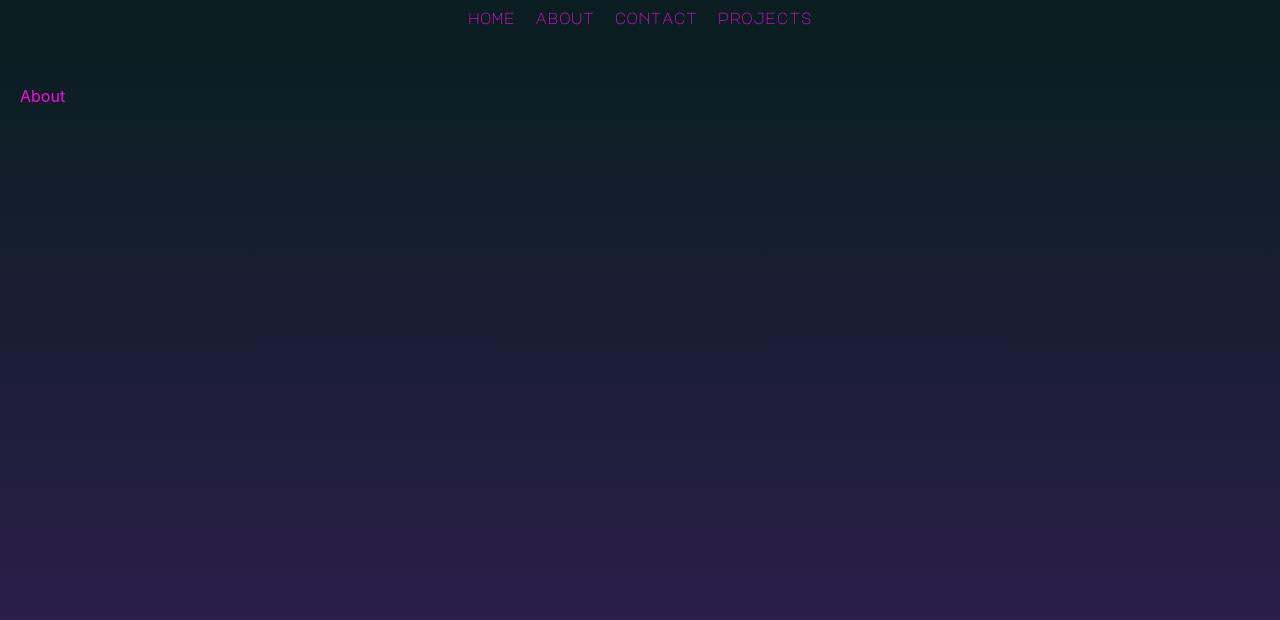
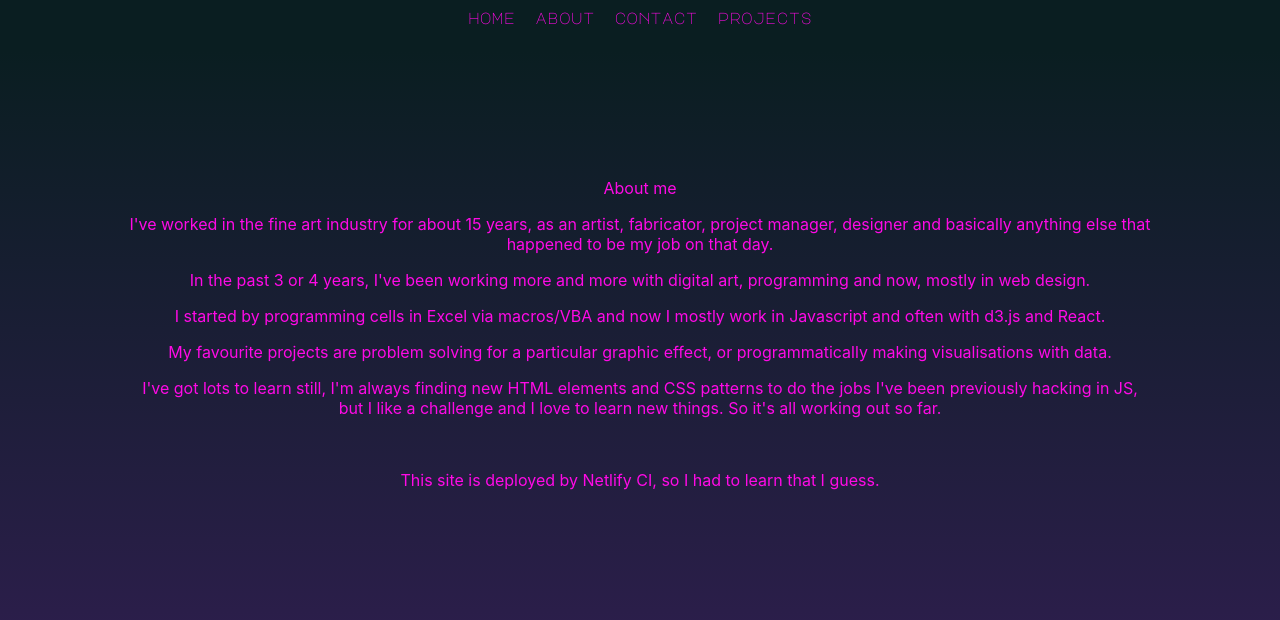
Before and after one commit to hwatton/short-portfolio, a React (Create React App) app: page /about in a window 1280 px wide. Shown: the top 620 px of the page. Built offline with nearby package versions, Linux system fonts and the light colour scheme.

Commit message:
adding messages

```diff
--- a/src/components/about/about.jsx
+++ b/src/components/about/about.jsx
@@ -1,11 +1,26 @@
 function About() {
     return (
-
-        <div style={{margin:"0px",padding: "20px"}}>
-    <p>About</p>
-
-
-        </div>
+        <div style={{
+            width: "100%",
+            textAlign: "center"
+        }}>
+            <div style={{
+                width: "80%",
+                paddingLeft: "10%",
+                paddingTop: "10%"}}>
+            <p
+        style={{
+            margin: "0px"
+        }}>About me</p>
+        <p>I've worked in the fine art industry for about 15 years, as an artist, fabricator, project manager, designer and basically anything else that happened to be my job on that day.</p>
+       <p>In the past 3 or 4 years, I've been working more and more with digital art, programming and now, mostly in web design.</p>
+        <p>I started by programming cells in Excel via macros/VBA and now I mostly work in Javascript and often with d3.js and React.</p>
+        <p>My favourite projects are problem solving for a particular graphic effect, or programmatically making visualisations with data.</p>
+        <p>I've got lots to learn still, I'm always finding new HTML elements and CSS patterns to do the jobs I've been previously hacking in JS, but I like a challenge and I love to learn new things. So it's all working out so far.</p>
+        <br />
+        <p>This site is deployed by Netlify CI, so I had to learn that I guess.</p>
+            </div>
+      </div>
     )
 
 }
--- a/src/components/contact/contact.jsx
+++ b/src/components/contact/contact.jsx
@@ -8,7 +8,13 @@ return (
     <p
     style={{
         margin: "0px"
-    }}>i'll be adding a contact form here soon</p>
+    }}>I'll be adding a contact form here soon</p>
+    <p>for now, get in touch via my instagram profile,
+            <a
+            href="https://www.instagram.com/harry.edmond/?hl=en"
+        target="_blank"
+        rel="noopener noreferrer"
+        > here</a></p>
     </div>
 )
 
--- a/src/components/landing.jsx
+++ b/src/components/landing.jsx
@@ -14,9 +14,13 @@ const allTheStuff = (
             marginLeft: marg,
             paddingBottom: "150px"
         }}>
-            <h3 style={{margin: "0px"}}>My nAmE is HaRrY WAtTon</h3>
+            <h2 style={{margin: "0px"}}>my nAme is</h2>
+            <h2 style={{margin: "0px"}}>HArrY WAtton</h2>
+<br />
+<br />
             <p>i'm a fRoNt-end DeveLopeR, wIth a BackgrOuNd in FinE Art mANufactUrinG aNd ProduCtion.</p>
-          <br />
+
+       <br />
 
               <p>this site is like a business card or a small portfolio. you cAn find out a bit more about me below or to see more of my work, check out my profiles via the links below:</p>
          <p>(insert links here)</p>
```
